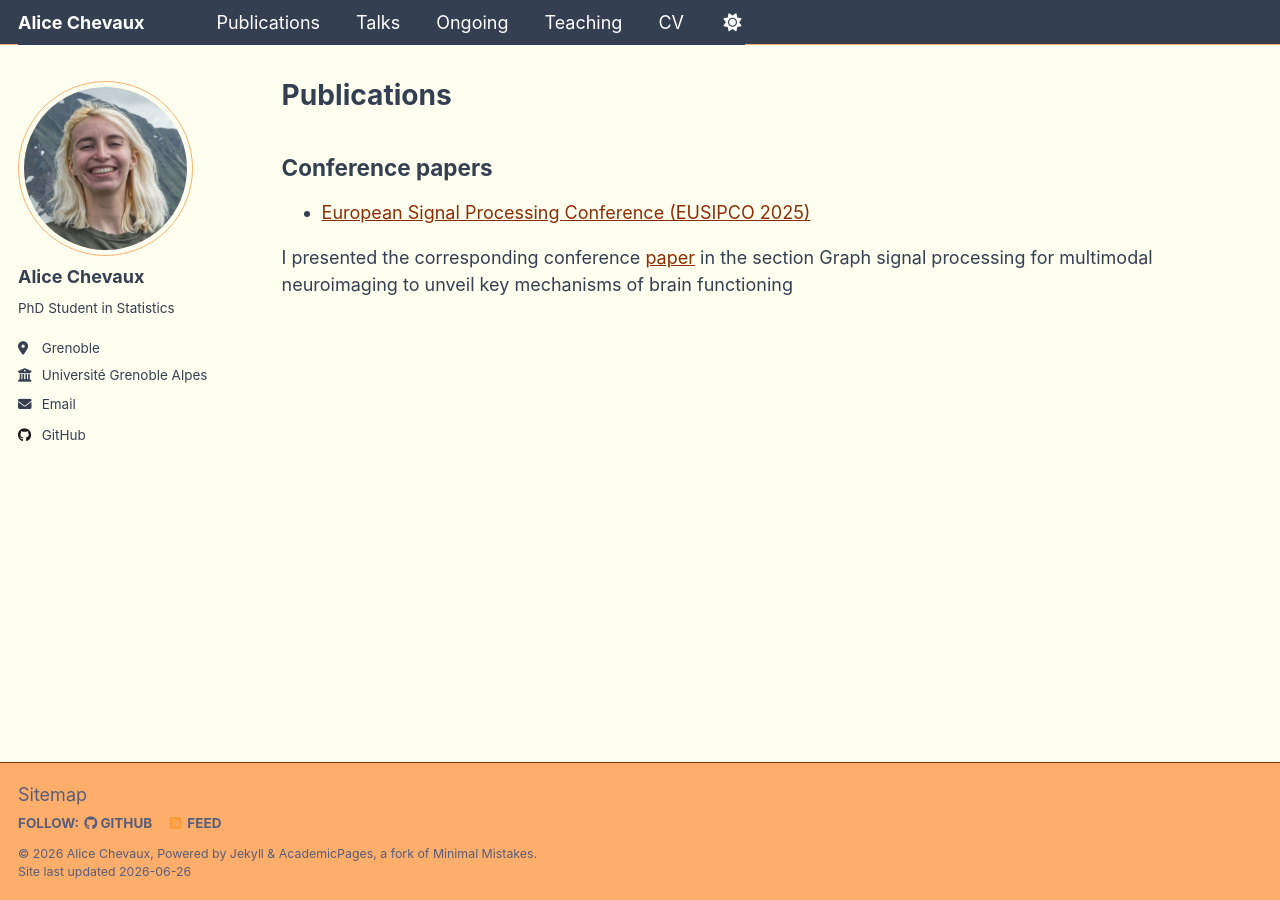
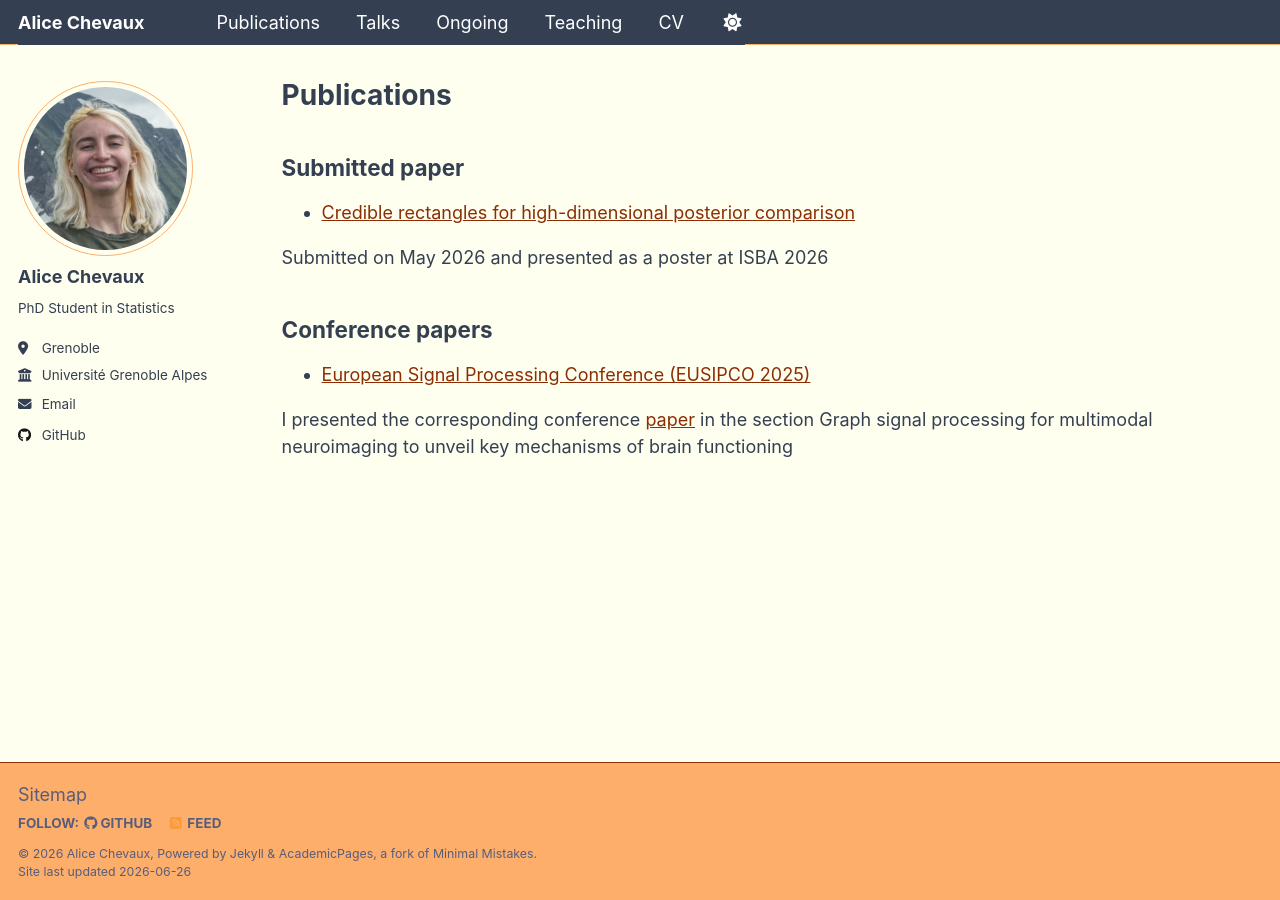
Before and after one commit to alicechevaux/alicechevaux.github.io, a Jekyll site: the page built from _pages/publications.md, in a window 1280 px wide. Built offline with Jekyll 4.4.1, drawn with Linux system fonts in a browser that asks for light colours.

Commit message:
Update publications.md arvix

```diff
--- a/_pages/publications.md
+++ b/_pages/publications.md
@@ -8,6 +8,12 @@ author_profile: true
 
 {% include base_path %}
 
+## Submitted paper
+
+- [Credible rectangles for high-dimensional posterior comparison](https://arxiv.org/abs/2605.30072)
+
+Submitted on May 2026 and presented as a poster at ISBA 2026
+
 ## Conference papers
 
 - [European Signal Processing Conference (EUSIPCO 2025)](https://eusipco2025.org)
```
